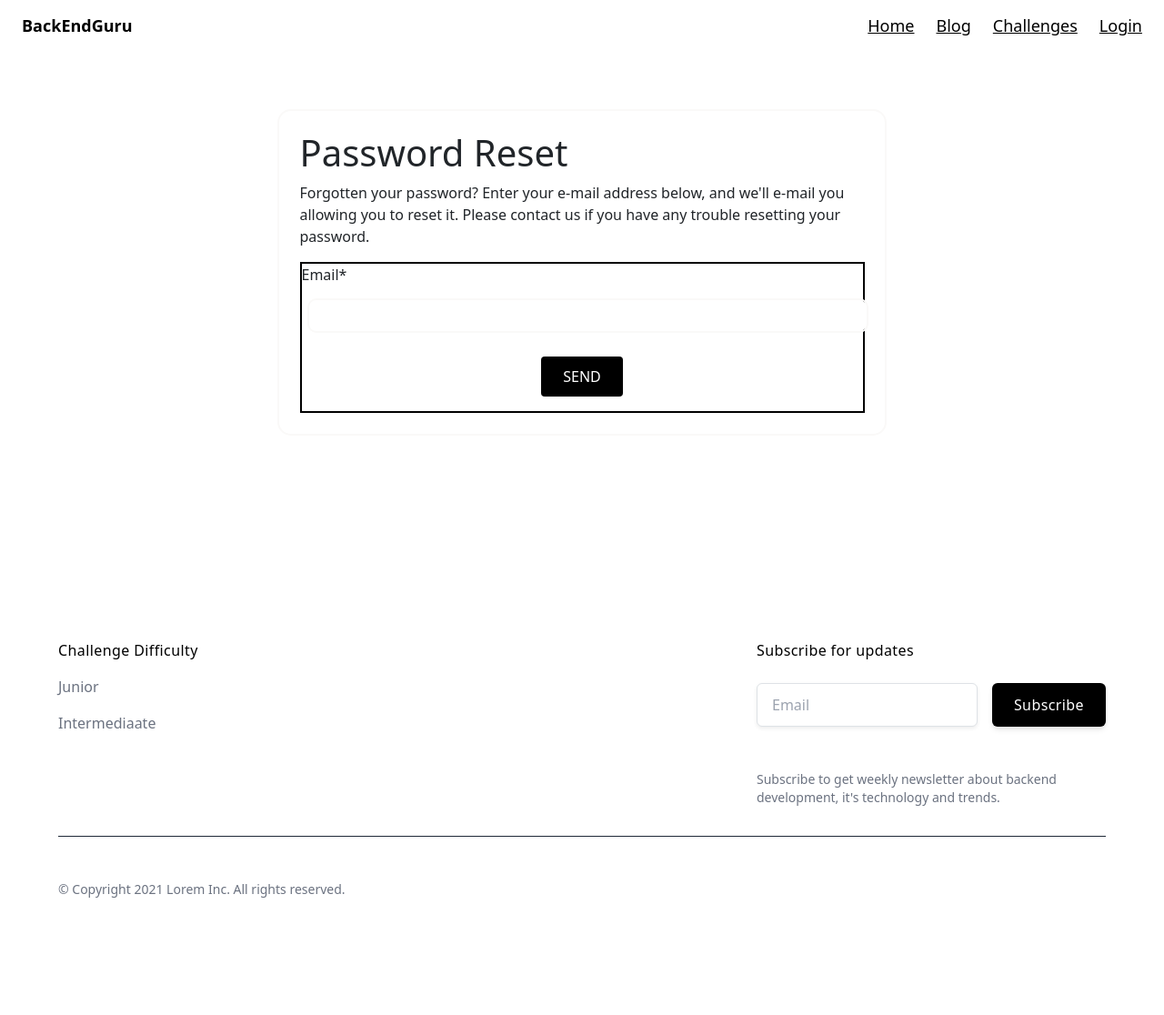
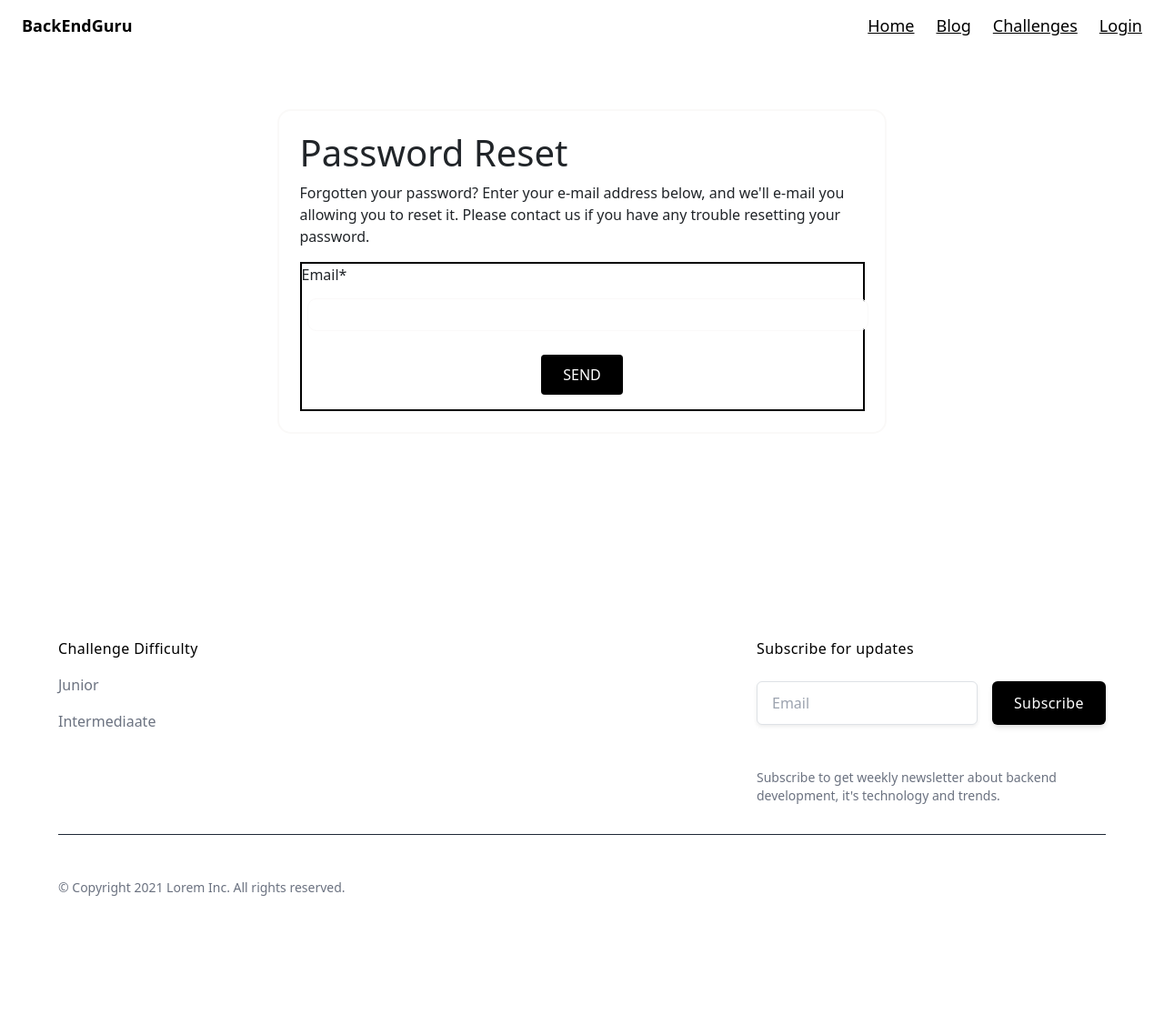
Before and after one commit to vbello-tech/BackEndGuru, a Django app: page /reset-password/ in a window 1280 px wide. Shown: the whole page at 91% size. After the commit the page ends 985 px from the top, so only its background shows below. Run offline with Django 5.2, Linux system fonts and the light colour scheme; some libraries are stand-ins or nearby versions.

Commit message:
fix forms styling

```diff
--- a/Static/styling/style.css
+++ b/Static/styling/style.css
@@ -15,9 +15,7 @@
 .form-group .form-control {
     border-radius: 10px 10px 10px 10px;
     padding: 5px;
-    border: 2px solid #faf9f8;
     margin: 1%;
-    border: 2px solid #faf9f8;
 }
 
 .form-group input {
```
